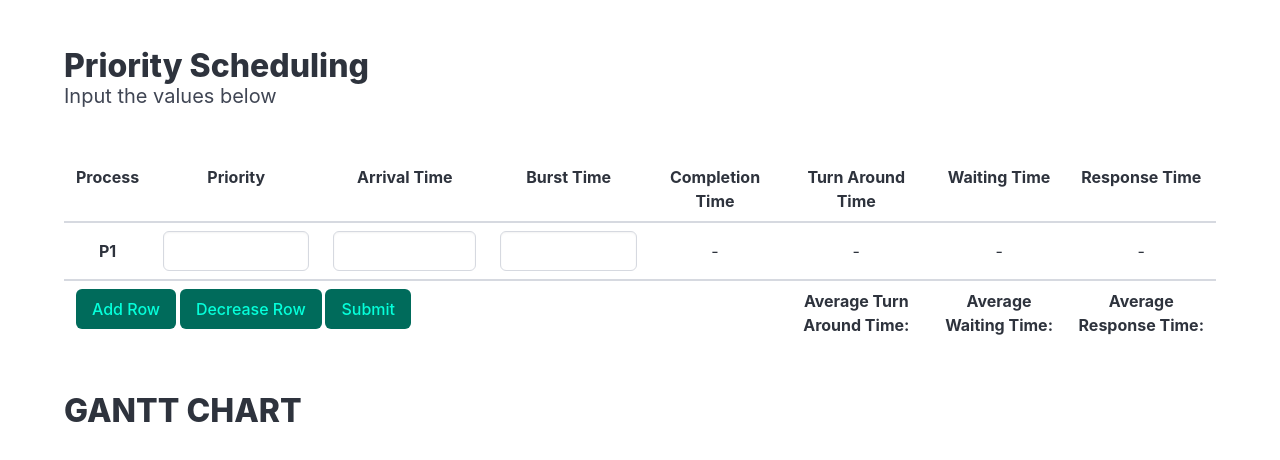
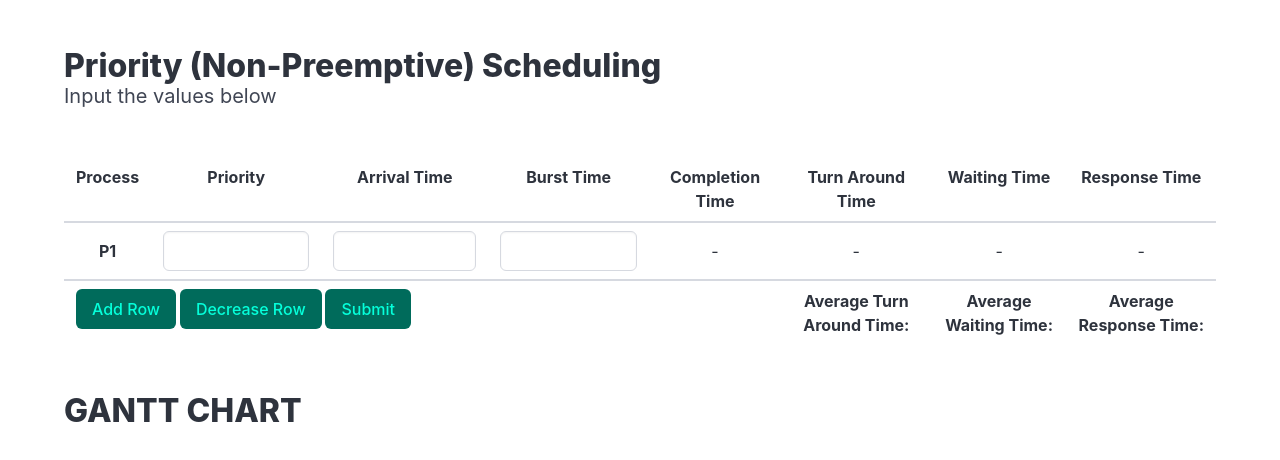
Before and after one commit to aya-y-aya/PriorityScheduling, a website with bundled scripts: page index.html in a window 1280 px wide. Built offline with nearby package versions, Linux system fonts and the light colour scheme.

Commit message:
changed heading

```diff
--- a/index.html
+++ b/index.html
@@ -15,7 +15,7 @@
 <body>
     <section class="section">
         <div class="container">
-            <h1 class="title">Priority Scheduling</h1>
+            <h1 class="title">Priority (Non-Preemptive) Scheduling</h1>
             <p class="subtitle">Input the values below</p>
         </div>
     </section>
```
